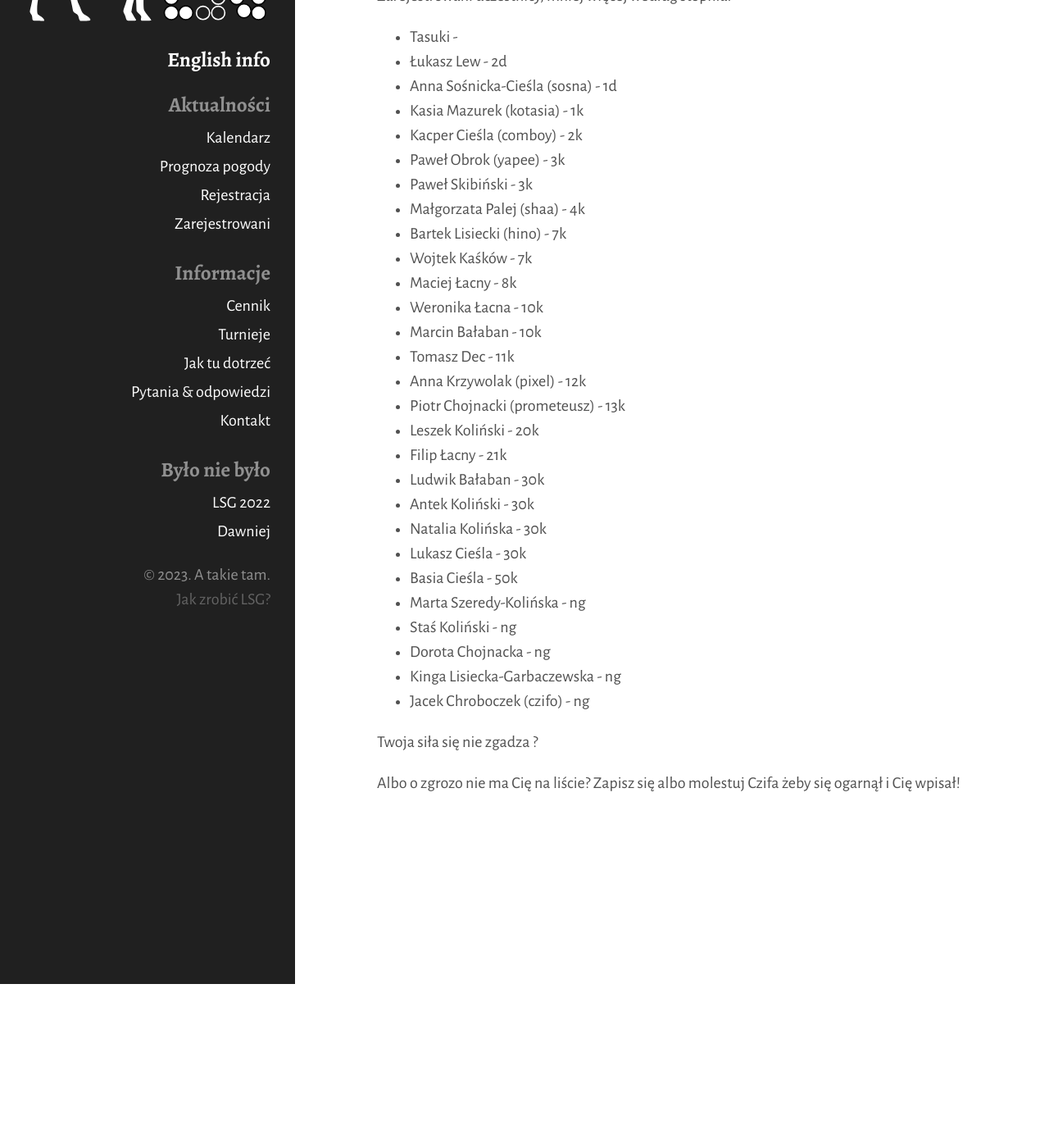
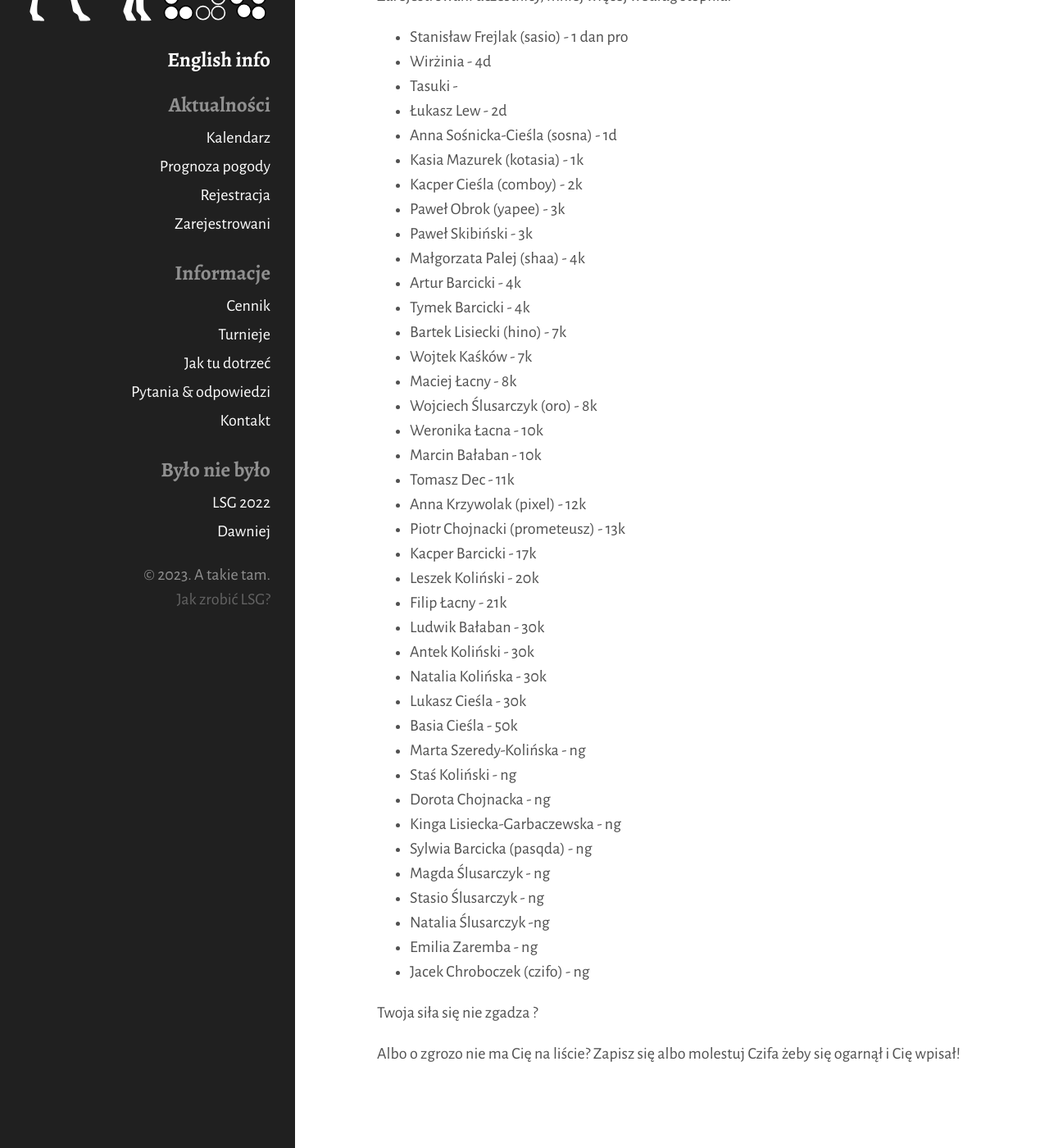
Before and after one commit to tasuki/lsg, a Jekyll site: the page built from zarejestrowani.md, in a window 1280 px wide and 1400 px high, scrolled down 200 px. Shown: the whole window at 82% size. Built offline with Jekyll 4.4.1, drawn with Linux system fonts in a browser that asks for light colours.

Commit message:
Update zarejestrowani.md

```diff
--- a/zarejestrowani.md
+++ b/zarejestrowani.md
@@ -9,6 +9,8 @@ title: Zarejestrowani
 #### Jeśli nie ma Cię na liście koniecznie skontaktuj sie z organizatorem od zapisów (Czifo): chrobjac@poczta.onet.pl
 
 Zarejestrowani uczestnicy, mniej więcej według stopnia:
+- Stanisław Frejlak (sasio) - 1 dan pro
+- Wirżinia - 4d
 - Tasuki -
 - Łukasz Lew - 2d
 - Anna Sośnicka-Cieśla (sosna) - 1d
@@ -17,14 +19,18 @@ Zarejestrowani uczestnicy, mniej więcej według stopnia:
 - Paweł Obrok (yapee) - 3k
 - Paweł Skibiński - 3k
 - Małgorzata Palej (shaa) - 4k
+- Artur Barcicki - 4k
+- Tymek Barcicki - 4k
 - Bartek Lisiecki (hino) - 7k
 - Wojtek Kaśków - 7k
 - Maciej Łacny - 8k
+- Wojciech Ślusarczyk (oro) - 8k
 - Weronika Łacna - 10k
 - Marcin Bałaban - 10k
 - Tomasz Dec - 11k
 - Anna Krzywolak (pixel) - 12k
 - Piotr Chojnacki (prometeusz) - 13k
+- Kacper Barcicki - 17k
 - Leszek Koliński - 20k
 - Filip Łacny - 21k
 - Ludwik Bałaban - 30k
@@ -36,6 +42,11 @@ Zarejestrowani uczestnicy, mniej więcej według stopnia:
 - Staś Koliński - ng
 - Dorota Chojnacka - ng
 - Kinga Lisiecka-Garbaczewska - ng
+- Sylwia Barcicka (pasqda) - ng
+- Magda Ślusarczyk - ng
+- Stasio Ślusarczyk - ng
+- Natalia Ślusarczyk -ng
+- Emilia Zaremba - ng
 - Jacek Chroboczek (czifo) - ng
 
 
```
